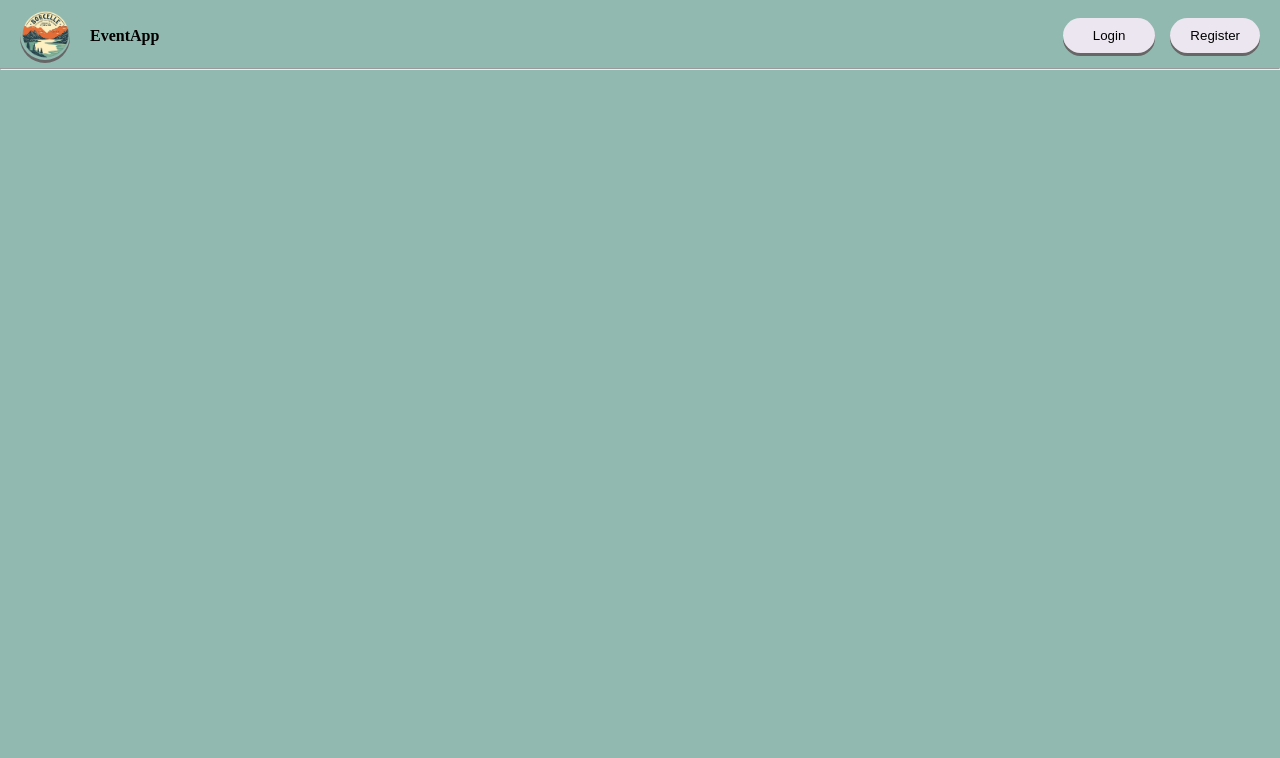
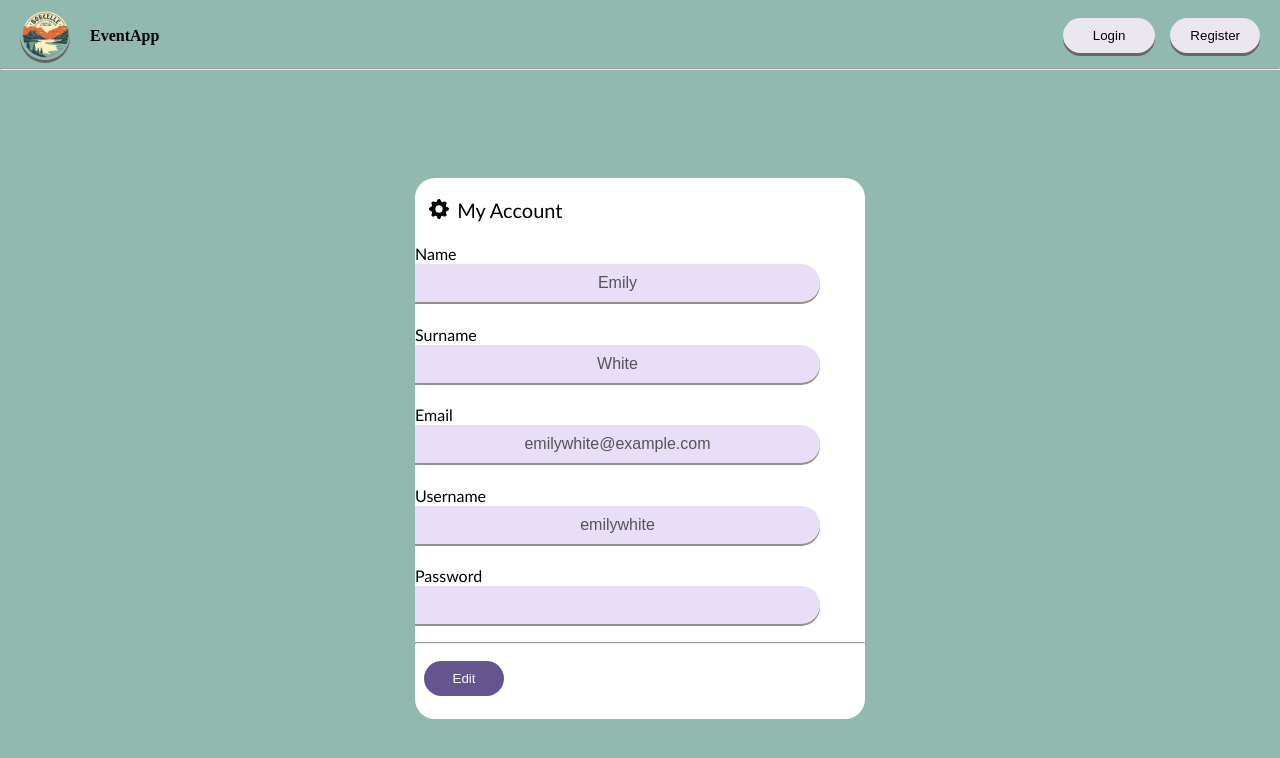
Before and after one commit to melikesenacakir/Event_Managment_App, an Angular app in the folder frontend/eventapp/: page /home in a window 1280 px wide. Shown: the top 758 px of the page. Built offline with nearby package versions, Linux system fonts and the light colour scheme.

Commit message:
profile page done

```diff
--- a/frontend/eventapp/src/app/app.component.ts
+++ b/frontend/eventapp/src/app/app.component.ts
@@ -2,12 +2,13 @@ import { Component } from '@angular/core';
 import { RouterLink, RouterOutlet, RouterLinkActive } from '@angular/router';
 import { LoginComponent } from './pages/login/login.component';
 import { NavbarComponent } from './components/navbar/navbar.component';
+import { ProfileComponent } from './pages/profile/profile.component';
 
 
 @Component({
   selector: 'app-root',
   standalone: true,
-  imports: [RouterOutlet,LoginComponent,NavbarComponent,RouterOutlet, RouterLink, RouterLinkActive],
+  imports: [RouterOutlet,LoginComponent,NavbarComponent,RouterOutlet, RouterLink, RouterLinkActive, ProfileComponent],
   templateUrl: './app.component.html',
   styleUrl: './app.component.scss'
 })
--- a/frontend/eventapp/src/app/app.routes.ts
+++ b/frontend/eventapp/src/app/app.routes.ts
@@ -10,7 +10,7 @@ import { EventComponent } from './pages/event/event.component';
 export const routes: Routes = [
     {path: '', component: LoginComponent},
     {path: 'register', component: RegisterComponent},
-    {path: 'home', component: HomeComponent},
+    {path: 'home', component: ProfileComponent},
     {path: 'forgetpass', component: ForgetpasswordComponent},
     {path: 'profile',component: ProfileComponent},
     {path: 'events',component: EventComponent},
--- a/frontend/eventapp/src/app/pages/profile/profile.component.html
+++ b/frontend/eventapp/src/app/pages/profile/profile.component.html
@@ -0,0 +1,75 @@
+<mat-grid-list cols="12">
+  <mat-grid-tile colspan="12" class="container">
+    <form [formGroup]="profileForm" (ngSubmit)="onSubmit()" class="card" [ngClass]="{'enabled': isVisible, 'disabled': !isVisible}">
+      <div class="icons">
+        <svg xmlns="http://www.w3.org/2000/svg" width="20" height="22" fill="currentColor" class="bi bi-gear-fill" viewBox="0 0 16 16">
+          <path d="M9.405 1.05c-.413-1.4-2.397-1.4-2.81 0l-.1.34a1.464 1.464 0 0 1-2.105.872l-.31-.17c-1.283-.698-2.686.705-1.987 1.987l.169.311c.446.82.023 1.841-.872 2.105l-.34.1c-1.4.413-1.4 2.397 0 2.81l.34.1a1.464 1.464 0 0 1 .872 2.105l-.17.31c-.698 1.283.705 2.686 1.987 1.987l.311-.169a1.464 1.464 0 0 1 2.105.872l.1.34c.413 1.4 2.397 1.4 2.81 0l.1-.34a1.464 1.464 0 0 1 2.105-.872l.31.17c1.283.698 2.686-.705 1.987-1.987l-.169-.311a1.464 1.464 0 0 1 .872-2.105l.34-.1c1.4-.413 1.4-2.397 0-2.81l-.34-.1a1.464 1.464 0 0 1-.872-2.105l.17-.31c.698-1.283-.705-2.686-1.987-1.987l-.311.169a1.464 1.464 0 0 1-2.105-.872zM8 10.93a2.929 2.929 0 1 1 0-5.86 2.929 2.929 0 0 1 0 5.858z"/>
+        </svg>
+        <label class="title">My Account</label>
+      </div>
+      <div>
+        <label for="name" class="user-label" >Name</label>
+        <input
+          type="text"
+          id="name"
+          formControlName="name"
+          name="name"
+          class="inps"
+          [(ngModel)]="users[0].name"
+          #nameInput
+        />
+        <!-- ngmodel değiştir artık desteklenmiyormuş -->
+      </div>
+      <div>
+        <label for="surname" class="user-label">Surname</label>
+        <input
+          type="text"
+          id="surname"
+          formControlName="surname"
+          name="surname"
+          class="inps"
+          [(ngModel)]="users[0].surname"
+          #surnameInput
+        />
+      </div>
+      <div>
+        <label for="email" class="user-label">Email</label>
+        <input
+          type="email"
+          id="email"
+          class="inps"
+          formControlName="email"
+          name="email"
+          [(ngModel)]="users[0].email"
+          #emailInput
+        />
+      </div>
+      <div>
+        <label for="username" class="user-label">Username</label>
+        <input
+          type="text"
+          id="username"
+          formControlName="username"
+          name="username"
+          #usernameInput
+          class="inps"
+        />
+      </div>
+      <div>
+        <label for="password" class="user-label">Password</label>
+        <input type="password" id="password" class="inps" formControlName="password" name="password" #passwordInput/>
+      </div>
+      <div [ngStyle]="{'display': isVisible ? 'block' : 'none'}">
+        <label class="confirm">*</label>
+        <label for="confirmPassword" class="user-label " *ngIf="isVisible">Confirm Password</label>
+        <input type="password" id="confirmPassword" class="inpconf" formControlName="confirmPassword" name="confirmPassword" #confirmInput/>
+      </div>
+      <hr>
+      <div>
+        <button type="submit" class="btn1" (click)="btnAction()" >{{ action }}</button>
+        <button type="button" (click)="btnCancel()" *ngIf="isVisible" class="btn2">Cancel</button>
+      </div>
+    </form>
+  </mat-grid-tile>
+</mat-grid-list>
+<!-- [ngStyle]="!isVisible ? {'position': 'relative','justify-content':'flex-end','right': '0'} : {}" -->
--- a/frontend/eventapp/src/app/pages/profile/profile.component.scss
+++ b/frontend/eventapp/src/app/pages/profile/profile.component.scss
@@ -0,0 +1,132 @@
+button {
+  border-radius: 20px;
+  cursor: pointer;
+  padding: 10px;
+  width: 80px;
+  height: auto;
+  border-style: none;
+  &:hover {
+    opacity: 0.6;
+  }
+  margin: 2% 0% 5% 2%;
+}
+
+.btn1 {
+  background-color: #65558F;
+  color: #FFFFFF;
+}
+
+.icons {
+  display: flex;
+  flex-direction: row;
+  margin-top: 20px;
+  margin-left: 3%;
+  align-items: flex-start;
+}
+
+.confirm{
+  margin-left: 5%;
+  color: red;
+}
+
+.title {
+  font-family: 'Gill Sans', 'Gill Sans MT', Calibri, 'Trebuchet MS', sans-serif;
+  font-size: 20px;
+  margin-left: 2%;
+}
+
+.cancel {
+  text-align: right;
+}
+
+.btn2 {
+  background-color: #FFFFFF;
+  color: #65558F;
+  border-color: #65558F;
+  border-style: solid;
+  //margin-left: 5%; //bunlar px tanımlamak daha iyi
+}
+
+input {
+  box-shadow: 0 2px #968d8d;
+  background-color: #E8DEF8;
+  padding: 10px;
+  border-style: none;
+  font-size: medium;
+  display: flex;
+  flex-direction: column;
+  align-items: initial;
+  text-align: center;
+
+}
+
+.inps {
+  border-top-right-radius: 20px;
+  border-bottom-right-radius: 20px;
+  width: 90%;
+}
+
+.inpconf {
+  border-top-left-radius: 20px;
+  border-bottom-left-radius: 20px;
+  width: 95%;
+  margin-left: 5%;
+}
+
+.user-label {
+  padding-top: 5%;
+  font-family: 'Gill Sans', 'Gill Sans MT', Calibri, 'Trebuchet MS', sans-serif;
+  width: 70%;
+}
+
+
+.user-label,
+mat-radio-group {
+  display: inline-block;
+}
+
+.container {
+  display: flex;
+  height: 110vh;
+  align-items: stretch;
+}
+
+.card {
+  background-color: #FFFFFF;
+  border-radius: 20px;
+  min-width: 100px;
+  display: flex;
+  flex-direction: column;
+  width: 100%;
+  &.enabled {
+    height: fit-content;
+  }
+
+  &.disabled {
+    height: fit-content;
+    max-width: 450px;
+  }
+
+}
+
+hr {
+  width: 100%;
+  box-sizing: border-box;
+  margin-top: 4%;
+}
+
+@media only screen and (min-width: 801px) {
+  .card {
+    width: 450px;
+  }
+}
+
+@media only screen and (min-width: 400px) and (max-width: 800px) {
+  .card {
+    width: 60%;
+
+    &.disabled {
+      max-width: 430px;
+    }
+  }
+}
--- a/frontend/eventapp/src/app/pages/profile/profile.component.ts
+++ b/frontend/eventapp/src/app/pages/profile/profile.component.ts
@@ -1,11 +1,95 @@
-import { Component} from '@angular/core';
+import { Component } from '@angular/core';
+import { FormBuilder, FormGroup, ReactiveFormsModule, Validators } from '@angular/forms';
+import { CommonModule } from '@angular/common';
+import { MatGridListModule } from '@angular/material/grid-list';
+import { MatRadioModule } from '@angular/material/radio';
+import { Router } from '@angular/router';
+import { User } from '../../models/user';
+import { UsersService } from '../../services/users.service';
 
 @Component({
   selector: 'app-profile',
   standalone: true,
-  imports: [],
+  imports: [
+    CommonModule,
+    ReactiveFormsModule,
+    MatRadioModule,
+    MatGridListModule
+  ],
   templateUrl: './profile.component.html',
-  styleUrl: './profile.component.scss'
+  styleUrls: ['./profile.component.scss']
 })
 export class ProfileComponent {
+  action: string = 'Edit';
+  profileForm: FormGroup;
+  isVisible: boolean = false;
+  users : User[];
+
+  constructor(private fb: FormBuilder, private router: Router, private userService: UsersService) {
+    this.profileForm = this.fb.group({
+      username: [{ value: '', disabled: true }],
+      password: [{ value: '', disabled: true }],
+      name: [{ value: '', disabled: true }],
+      surname: [{ value: '', disabled: true }],
+      email: [{ value: '', disabled: true }, [Validators.required, Validators.email]],
+      newPassword: [''],
+      confirmPassword: ['', Validators.required]
+    });
+    this.users=[];
+  }
+
+  ngOnInit(): void {
+    this.getUser(4);
+    this.profileForm.get('username')?.setValue(this.users[0].username);
+  }
+
+  getUsers(): void {
+    this.userService.getUsers()
+    .subscribe(users => this.users = users);
+  }
+
+  getUser(id: number): void {
+    this.userService.getUser(id)
+    .subscribe(user => {
+      if (user) {
+        this.users.push(user);
+      }
+    });
+  }
+
+  onSubmit() {
+    if (this.action === 'Edit') {
+      this.disableFormFields();
+      this.isVisible = false;
+    } else if (this.action === 'Save') {
+      this.enableFormFields();
+      this.isVisible = true;
+    }
+  }
+
+  btnAction() {
+    this.action = this.action === 'Edit' ? 'Save' : 'Edit';
+  }
+
+  btnCancel() {
+    this.action = 'Edit';
+    this.onSubmit();
+
+  }
+
+  private enableFormFields() {
+    this.profileForm.get('username')?.enable();
+    this.profileForm.get('password')?.enable();
+    this.profileForm.get('name')?.enable();
+    this.profileForm.get('surname')?.enable();
+    this.profileForm.get('email')?.enable();
+  }
+
+  private disableFormFields() {
+    this.profileForm.get('username')?.disable();
+    this.profileForm.get('password')?.disable();
+    this.profileForm.get('name')?.disable();
+    this.profileForm.get('surname')?.disable();
+    this.profileForm.get('email')?.disable();
+  }
 }
```
